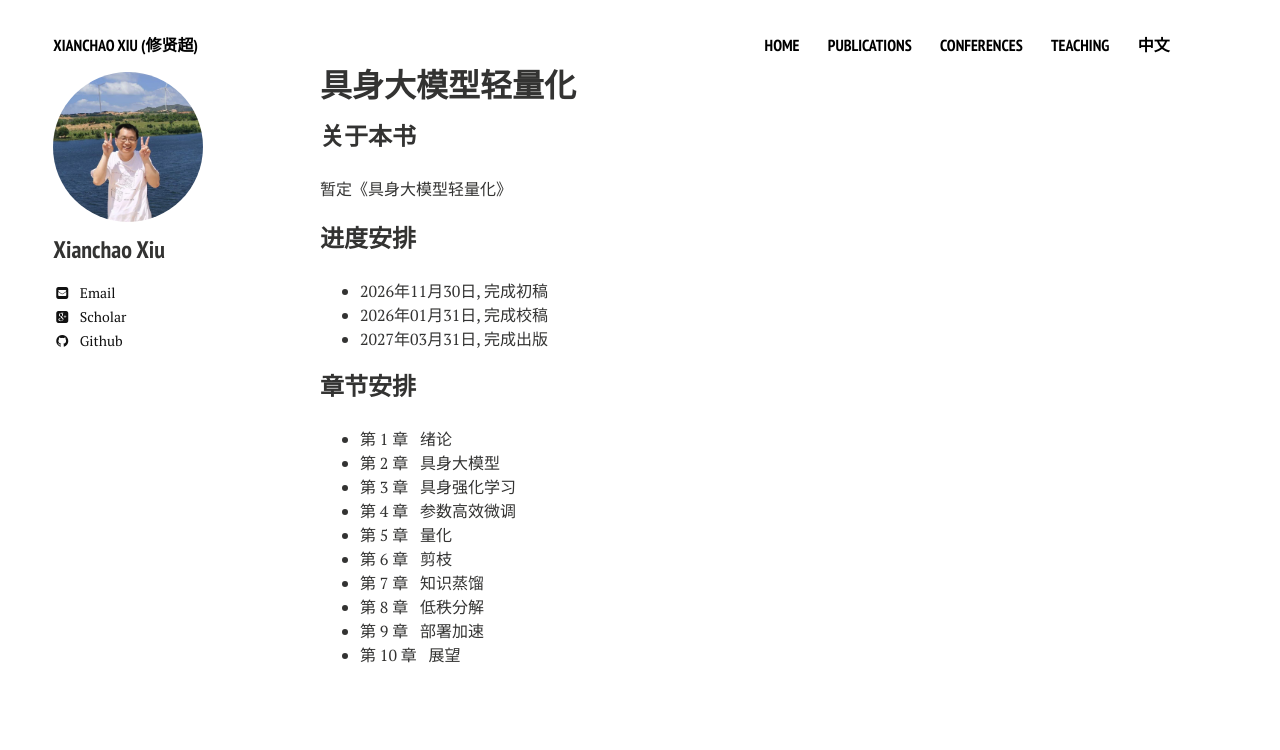
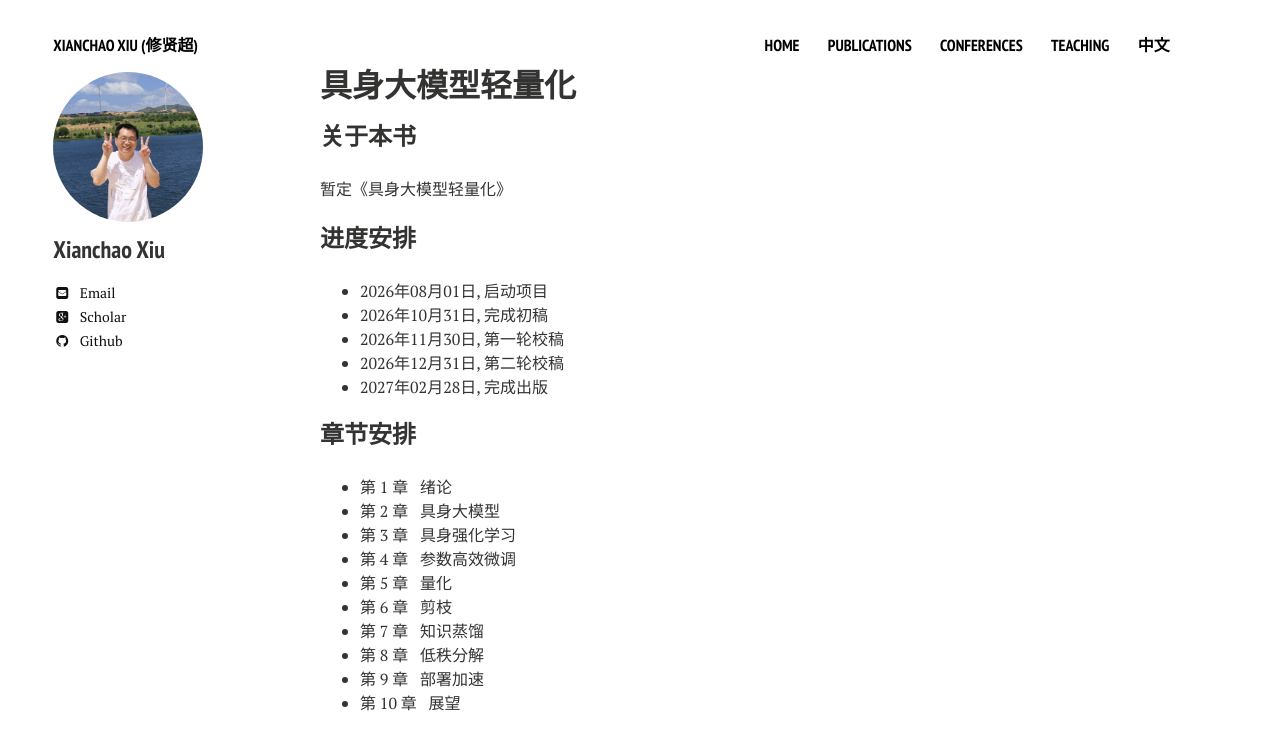
Before and after one commit to xianchaoxiu/xianchaoxiu.github.io, a Jekyll site: the page built from chinese/books/EAI/index.md, in a window 1280 px wide. Shown: the top 750 px of the page. Built offline with Jekyll 4.4.1, drawn with Linux system fonts in a browser that asks for light colours; nearby versions of some CDN libraries.

Commit message:
Update index.md

```diff
--- a/chinese/books/EAI/index.md
+++ b/chinese/books/EAI/index.md
@@ -10,9 +10,11 @@ share: false
 
 
 ### 进度安排
-* 2026年11月30日, 完成初稿<br>
-* 2026年01月31日, 完成校稿<br>
-* 2027年03月31日, 完成出版<br>
+* 2026年08月01日, 启动项目<br>
+* 2026年10月31日, 完成初稿<br>
+* 2026年11月30日, 第一轮校稿<br>
+* 2026年12月31日, 第二轮校稿<br>
+* 2027年02月28日, 完成出版<br>
 
 
 ### 章节安排
```
